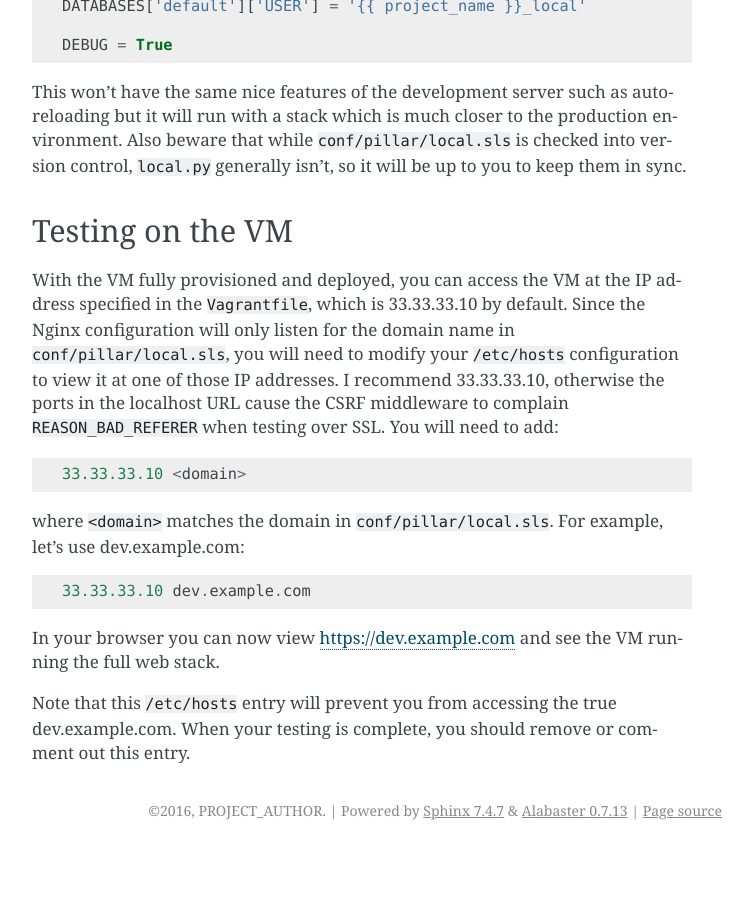
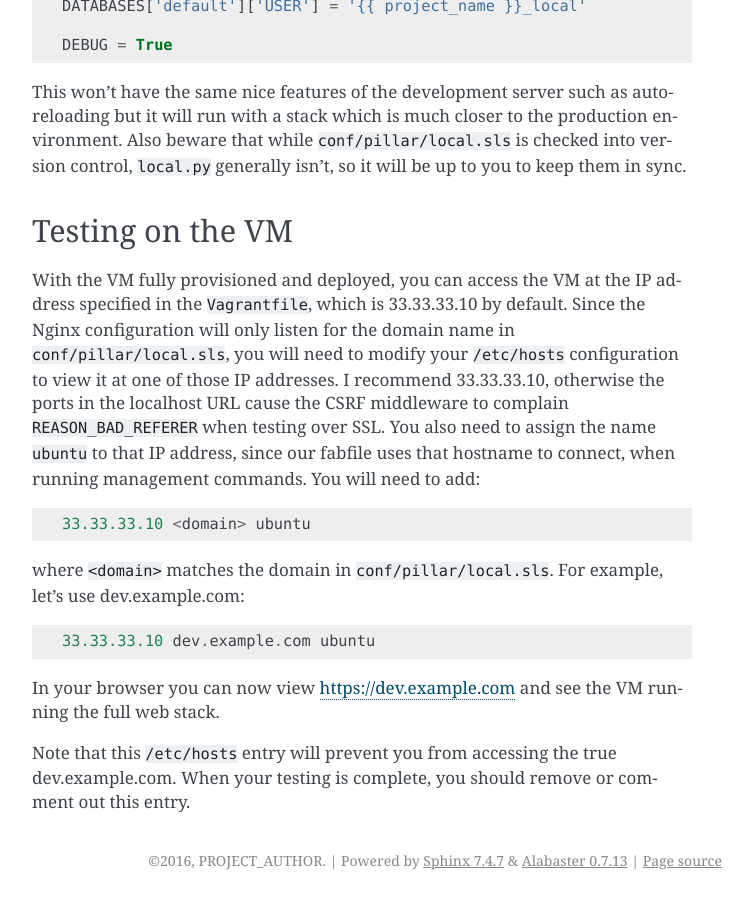
Before and after one commit to caktus/django-project-template, a Sphinx documentation site: the page built from docs/dev/vagrant.rst, in a window 1280 px wide and 900 px high, scrolled down 1287 px. Shown: the whole window, without its empty margins (388-1141 px from the left). Built offline with Sphinx 7.4.7, drawn with Linux system fonts in a browser that asks for light colours; pages that are not in the unit, such as notebooks, are missing from menus; before the commit the page ends 2137 px from its top, so only the background shows below that.

Commit message:
Docs to make manage_run work

```diff
--- a/docs/dev/vagrant.rst
+++ b/docs/dev/vagrant.rst
@@ -70,14 +70,16 @@ With the VM fully provisioned and deployed, you can access the VM at the IP addr
 ``Vagrantfile``, which is 33.33.33.10 by default. Since the Nginx configuration will only listen for the domain name in
 ``conf/pillar/local.sls``, you will need to modify your ``/etc/hosts`` configuration to view it
 at one of those IP addresses. I recommend 33.33.33.10, otherwise the ports in the localhost URL cause
-the CSRF middleware to complain ``REASON_BAD_REFERER`` when testing over SSL. You will need to add::
+the CSRF middleware to complain ``REASON_BAD_REFERER`` when testing over SSL. You also need to
+assign the name ``ubuntu`` to that IP address, since our fabfile uses that hostname to connect, when
+running management commands. You will need to add::
 
-    33.33.33.10 <domain>
+    33.33.33.10 <domain> ubuntu
 
 where ``<domain>`` matches the domain in ``conf/pillar/local.sls``. For example, let's use
 dev.example.com::
 
-    33.33.33.10 dev.example.com
+    33.33.33.10 dev.example.com ubuntu
 
 In your browser you can now view https://dev.example.com and see the VM running the full web stack.
 
```
